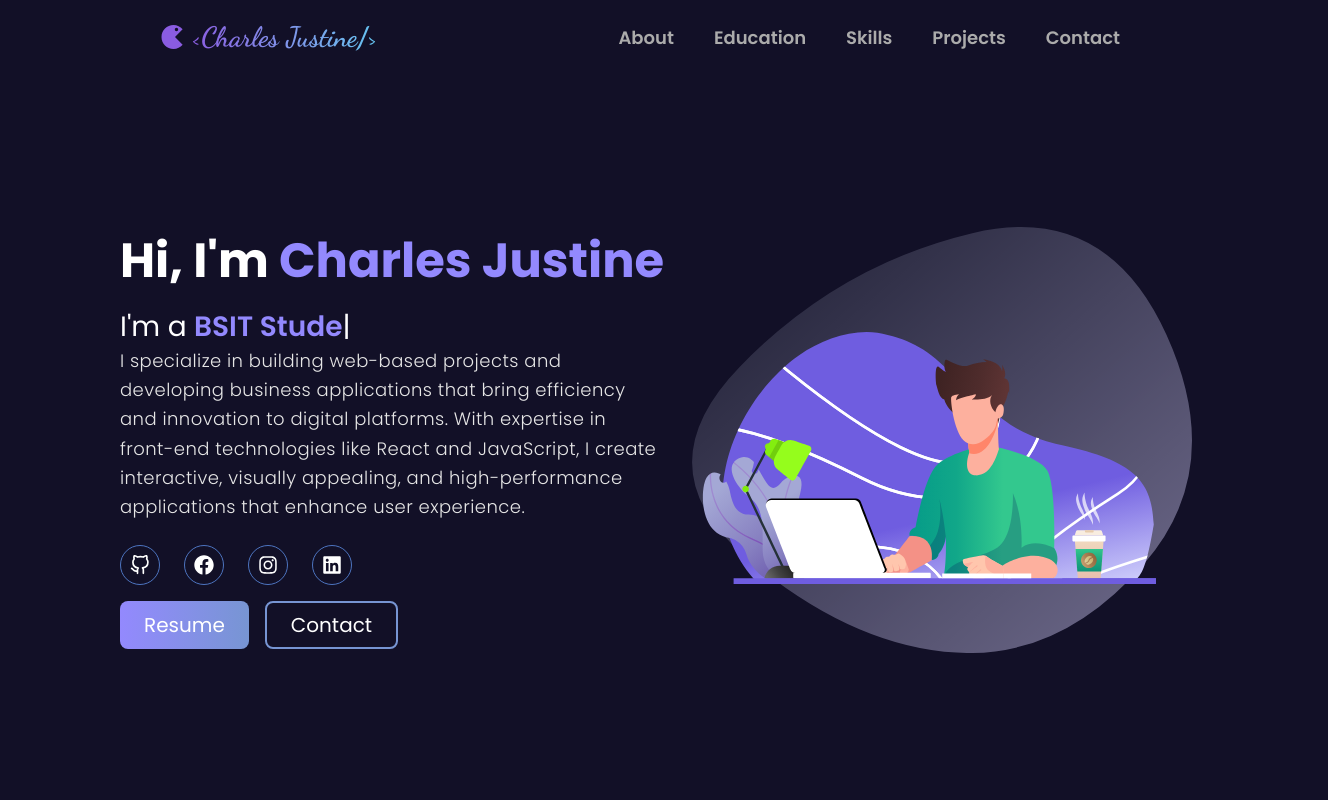
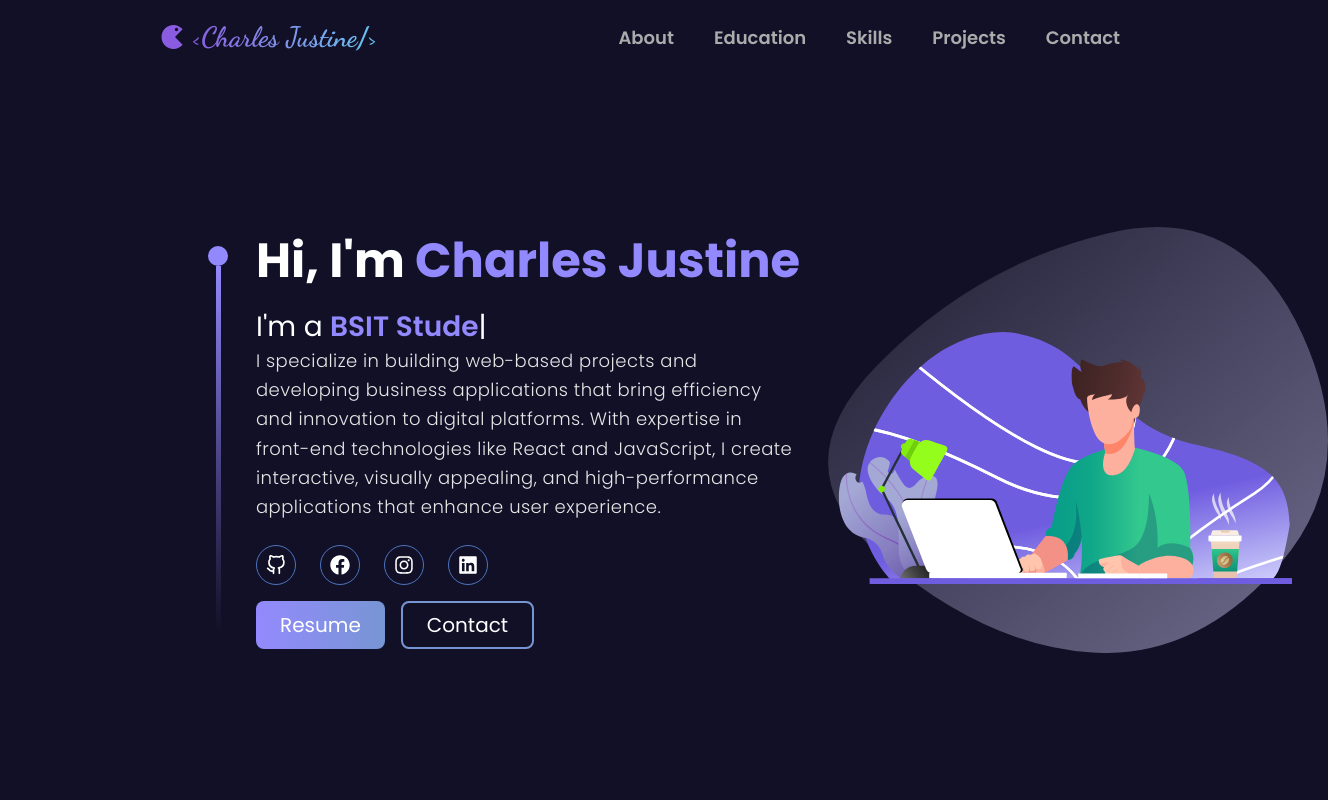
Before and after one commit to selrahcjstn/Portfolio, a React (Vite) app: page / in a window 1280 px wide. Shown: the top 800 px of the page, 1328 px wide, since content can reach past the window. Built offline with nearby package versions, Linux system fonts and the light colour scheme.

Commit message:
Fixed vertical line

```diff
--- a/src/components/Main.jsx
+++ b/src/components/Main.jsx
@@ -4,7 +4,7 @@ import Education from "./education/Education.jsx";
 
 function Main() {
     return (
-        <main className="text-[15px] space-y-12 md:space-y-0 mx-auto max-w-[1200px] px-7 sm:px-10 md:px-15 lg:px-20">
+        <main className="text-[15px] space-y-12 md:space-y-0 mx-auto max-w-[1200px] xl:max-w-[1920px] px-7 sm:px-10 md:px-15 lg:px-20 xl:px-52">
             <Home />
             <About />
             <Education />
--- a/src/components/education/TimelineCard.jsx
+++ b/src/components/education/TimelineCard.jsx
@@ -10,13 +10,12 @@ function Timeline() {
                 <div key={index} className="flex flex-col bg-[#1e1a3b] p-6 rounded-[6px] border-b-3 space-y-5 border-b-[#e2e2e2]">
                     <div>
                         <h2 className="text-[20px] font-bold">{item.course}</h2>
+                        <p>{item.school} - <span>{item.location}</span></p>
                         <p className="text-[#aaa6c3]">{item.date}</p>
-                        <p>{item.school} - <span>{item.location}</span></p>
                     </div>
                     <ul className="list-disc pl-5 text-[#e6e6e6] leading-relaxed">
                         <li>{item.description}</li>
                     </ul>
-
                 </div>
             ))}
         </>
--- a/src/components/home/Animation.jsx
+++ b/src/components/home/Animation.jsx
@@ -7,14 +7,14 @@ function Animation({ blob, animation }) {
                 <img
                     src={blob}
                     alt="blob"
-                    className="w-[250px] sm:w-[250px] md:w-[350px] lg:w-[450px] xl:w-[550px] opacity-50"
+                    className="w-[300px] md:w-[350px] lg:w-[450px] xl:w-[550px] opacity-50"
                 />
             </div>
             <div className="flex justify-center mt-[-50px] sm:mt-[-80px]">
                 <Lottie
                     animationData={animation}
                     loop
-                    className="pt-10 w-[220px] sm:w-[200px] md:w-[300px] lg:w-[400px] xl:w-[500px]"
+                    className="pt-10 w-[250px] md:w-[300px] lg:w-[400px] xl:w-[500px]"
                 />
             </div>
         </div>
--- a/src/components/home/Content.jsx
+++ b/src/components/home/Content.jsx
@@ -25,7 +25,7 @@ function Content({ tagLine, name, paragraph }) {
                 <p className="text-[18px] sm:text-xl md:text-[26px] xl:text-[28px]">
                     I'm a <span className="text-[#9389fe] font-semibold" ref={el}></span>
                 </p>
-                <p className="text-[#e6e6e6] text-[14px] font-light sm:px-0 sm:min-w-0 sm:mr-10 md:text-[14px] md:min-w-[3rem] lg:max-w-[700px] lg:m-0 lg:text-[16px] xl:text-[18px] leading-relaxed tracking-wide">
+                <p className="text-[#e6e6e6] text-[14px] font-light sm:px-0 sm:min-w-0 sm:mr-10 md:text-[14px] md:min-w-[3rem]  lg:m-0 lg:text-[16px] xl:text-[18px] leading-relaxed tracking-wide">
                     {paragraph}
                 </p>
 
--- a/src/components/home/Home.jsx
+++ b/src/components/home/Home.jsx
@@ -6,14 +6,17 @@ import Animation from "./Animation.jsx";
 import GradientButton from "./GradientButton.jsx";
 import BorderButton from "./BorderButton.jsx";
 import LinksButton from "./LinksButton.jsx";
-
+import VerticalLine from "../../utils/verticalLine.jsx";
 function Home() {
 
     const [data] = useState(homeData);
 
     return (
         <section id="me" className=" flex sm:h-fit flex-col-reverse justify-around sm:flex-row items-center min-h-screen pt-20  gap-4 sm:gap-7 ">
+
+            <VerticalLine />
             <div className="flex-2 flex flex-col gap-4 items-center text-center sm:text-left sm:items-start w-full">
+
                 <Content
                     name={data.name}
                     paragraph={data.paragraph}
--- a/src/index.css
+++ b/src/index.css
@@ -5,7 +5,7 @@ html {
 }
 
 body {
-    font-family: Poppins;
+    font-family: Poppins, Arial, Helvetica, sans-serif;
     background: #121027;
     background-size: contain;
     min-height: 100vh;
--- /dev/null
+++ b/src/utils/verticalLine.jsx
@@ -0,0 +1,10 @@
+function VerticalLine() {
+    return (
+        <div className="lg:flex lg:flex-col lg:items-center hidden">
+            <div className="w-4 h-4 lg:w-5 lg:h-5 rounded-full bg-[#9389fe]"></div>
+            <div className="w-[4px] h-80 xl:h-92 xl:w-[5px] bg-gradient-to-b from-[#9389fe] to-[#121027]"></div>
+        </div>
+    );
+}
+
+export default VerticalLine;
```
